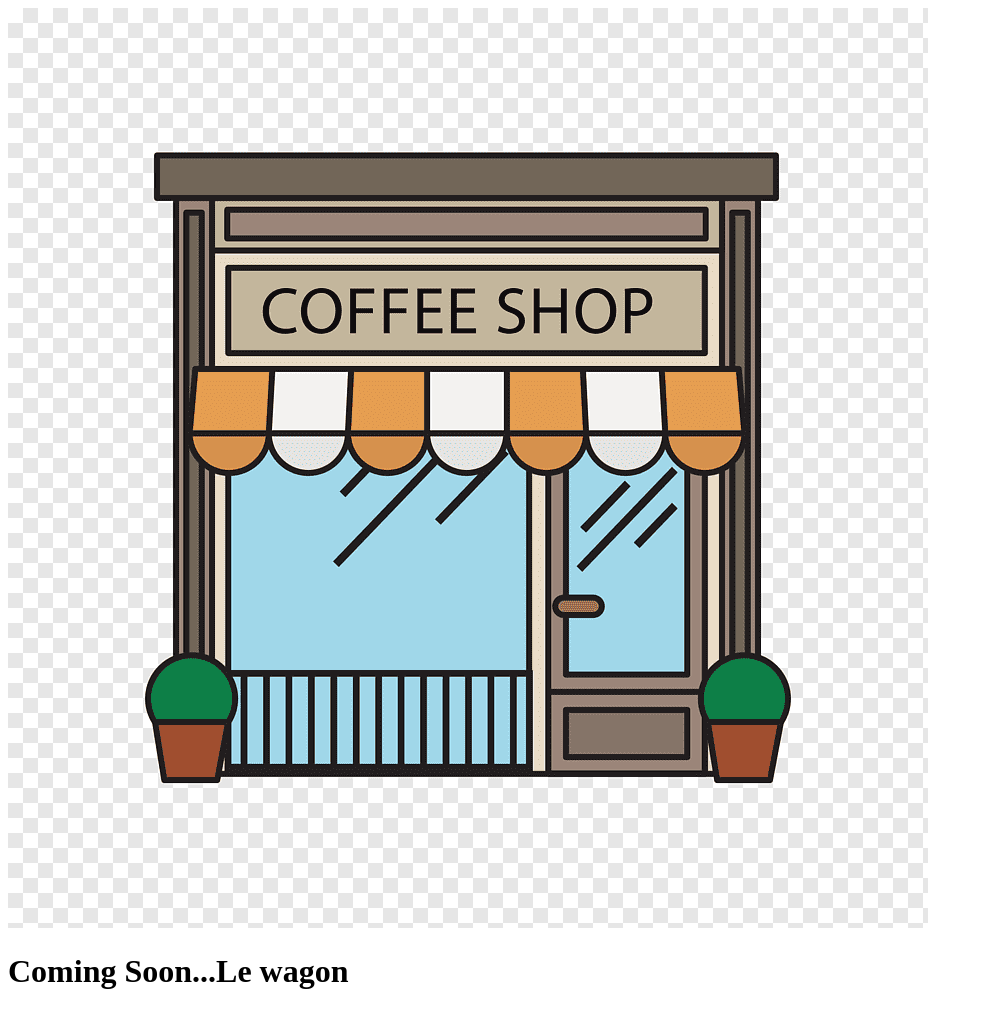
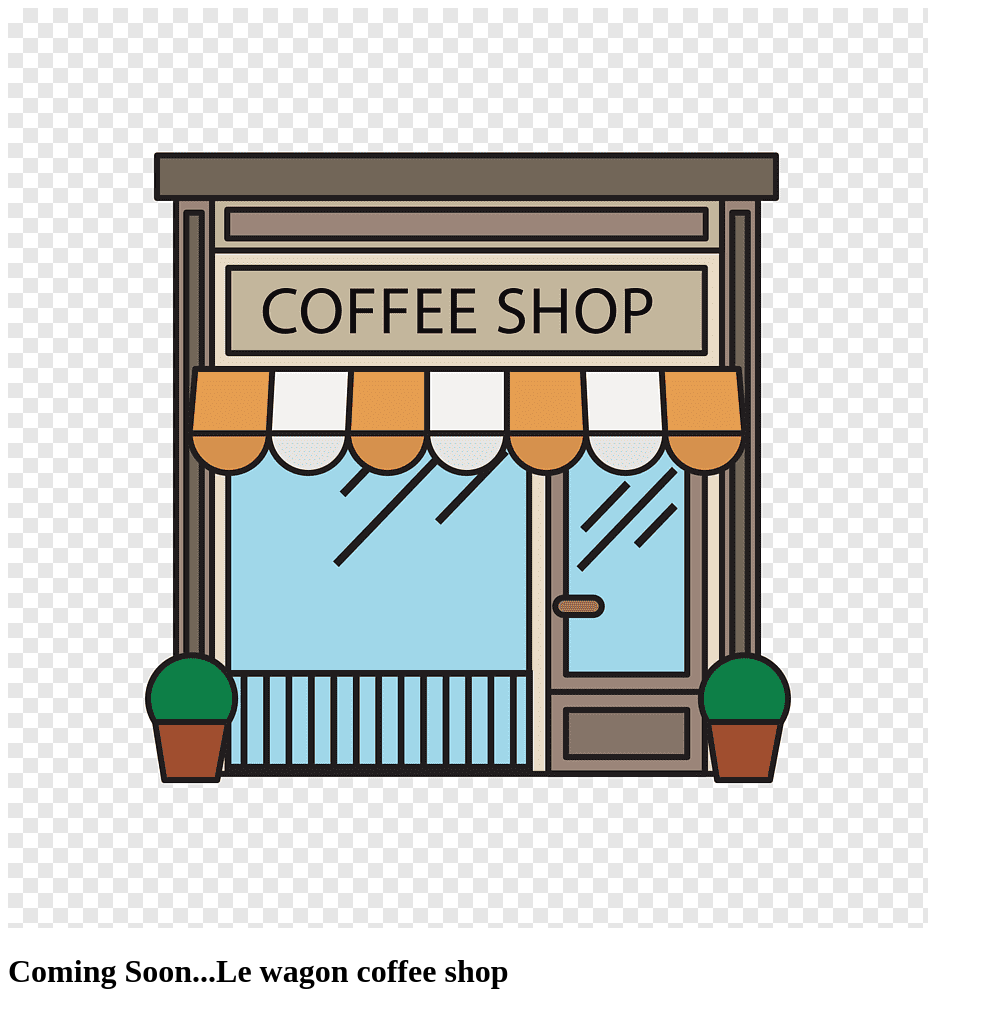
Before and after one commit to CamilleBreillot/git-101-prework, a plain HTML site: page index.html in a window 1280 px wide. Shown: the whole page, without its empty margins (0-983 px from the left). Drawn offline with Linux system fonts and the light colour scheme.

Commit message:
add coffee shop word

```diff
--- a/index.html
+++ b/index.html
@@ -6,6 +6,6 @@
 </head>
 <body>
 	<img src="png-transparent-coffee-cafe-bakery-coffee-shop-brown-coffee-shop-happy-birthday-vector-images.png">
-	<h1>Coming Soon...Le wagon</h1>
+	<h1>Coming Soon...Le wagon coffee shop</h1>
 </body>
 </html>
```
